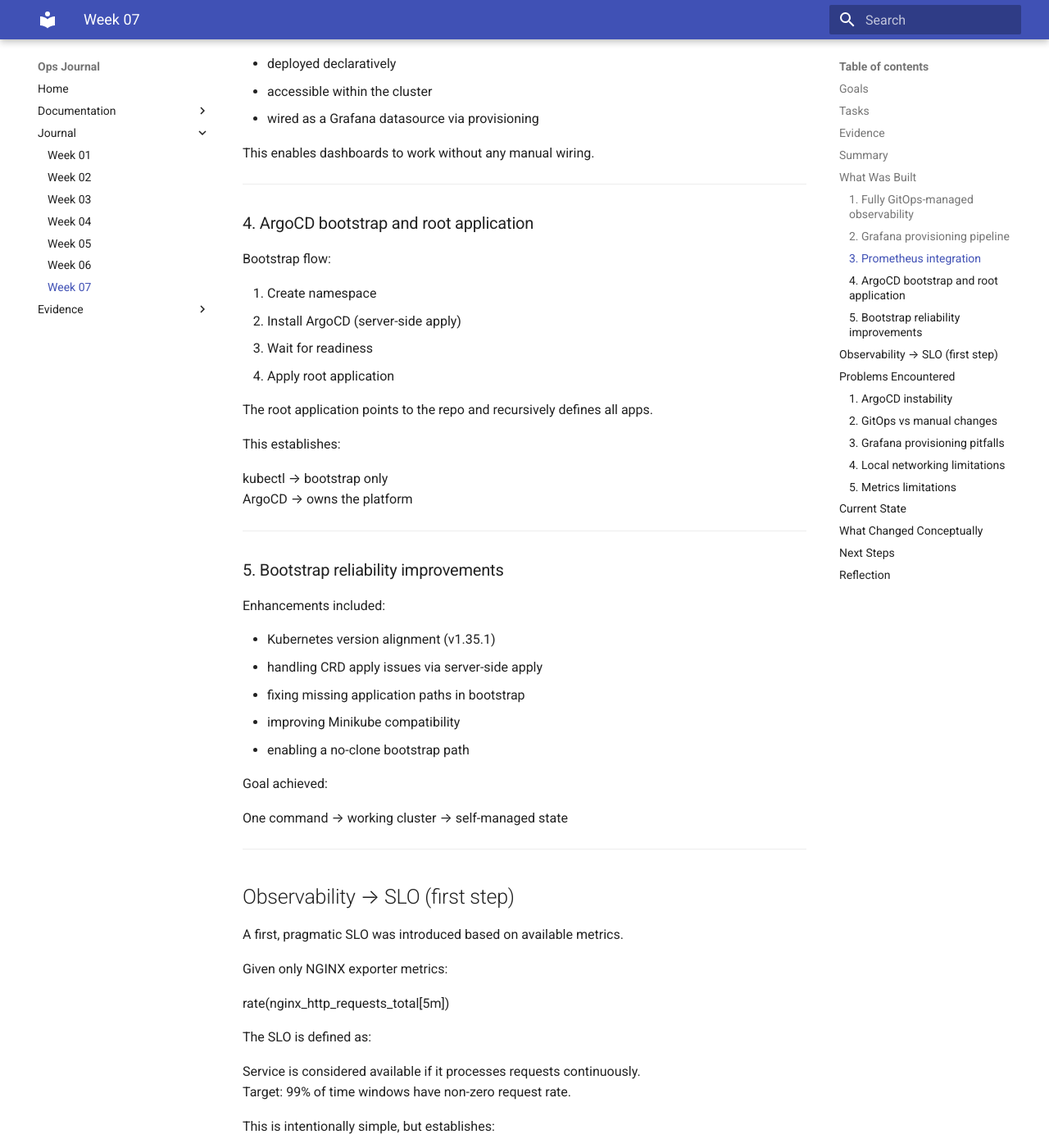
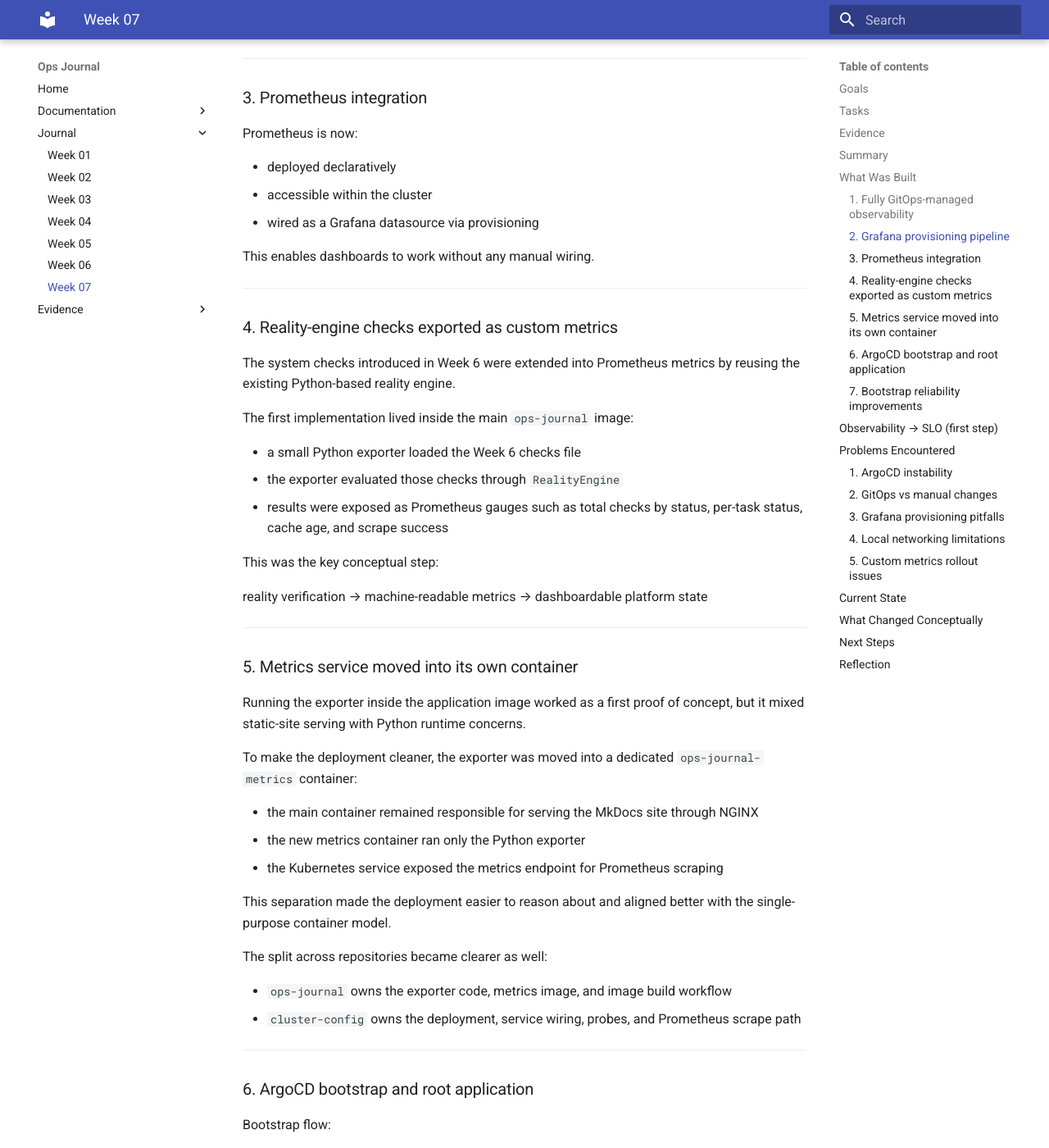
Before and after one commit to plasterinho/ops-journal, an MkDocs documentation site: the page built from docs/journal/week-07.md, in a window 1280 px wide and 1400 px high, scrolled down 2808 px. Shown: the whole window at 82% size. Built offline with MkDocs 1.6.1 and Material for MkDocs 9.7.7, drawn with Linux system fonts in a browser that asks for light colours; some of the changed text lies outside the part shown.

Commit message:
feat: update Week 07 documentation to reflect reality checks as Prometheus metrics and add new metrics service details

```diff
--- a/docs/journal/week-07.md
+++ b/docs/journal/week-07.md
@@ -9,7 +9,7 @@ We have automated verification of system state. This week, we bring observabilit
 - [x] Prometheus is deployed from Git <!-- id: deploy-prometheus -->
 - [x] Grafana is deployed from Git <!-- id: deploy-grafana -->
 - [x] The Prometheus datasource, the Observability dashboard, and all its panels are configured in Git <!-- id: deploy-dashboards -->
-- [ ] System checks from Week 6 are exposed as Prometheus metrics <!-- id: system-metrics -->
+- [x] System checks from Week 6 are exposed as Prometheus metrics <!-- id: system-metrics -->
 - [x] Additional task: ClusterConfig includes a bootstrap loaded directly from Git, with no need to clone the repository <!-- id: bootstrap -->
 
 ## Evidence
@@ -17,6 +17,8 @@ We have automated verification of system state. This week, we bring observabilit
 Grafana dashboard with working panels (including metrics reflecting system state and checks)
 
 ![Grafana dashboard](evidence/week-07/grafana-dashboard.png)
+
+Prometheus graph confirming that the exported reality-check metrics are present and queryable was captured during validation, but the dedicated screenshot has not been committed to `docs/journal/evidence/week-07/` yet.
 
 ## Summary
 
@@ -26,6 +28,7 @@ The core achievement is that observability is now fully declarative:
 
 - Prometheus deployment is managed from Git
 - Grafana deployment, datasources, dashboards, and panels are all defined in Git
+- Week 6 reality checks are exported as custom Prometheus metrics
 - ArgoCD continuously reconciles the desired state
 
 In parallel, bootstrap was refined into a repeatable entry point: a minimal script that installs ArgoCD and hands over control to GitOps via a root application.
@@ -90,7 +93,42 @@ This enables dashboards to work without any manual wiring.
 
 ---
 
-### 4. ArgoCD bootstrap and root application
+### 4. Reality-engine checks exported as custom metrics
+
+The system checks introduced in Week 6 were extended into Prometheus metrics by reusing the existing Python-based reality engine.
+
+The first implementation lived inside the main `ops-journal` image:
+
+- a small Python exporter loaded the Week 6 checks file
+- the exporter evaluated those checks through `RealityEngine`
+- results were exposed as Prometheus gauges such as total checks by status, per-task status, cache age, and scrape success
+
+This was the key conceptual step:
+
+reality verification → machine-readable metrics → dashboardable platform state
+
+---
+
+### 5. Metrics service moved into its own container
+
+Running the exporter inside the application image worked as a first proof of concept, but it mixed static-site serving with Python runtime concerns.
+
+To make the deployment cleaner, the exporter was moved into a dedicated `ops-journal-metrics` container:
+
+- the main container remained responsible for serving the MkDocs site through NGINX
+- the new metrics container ran only the Python exporter
+- the Kubernetes service exposed the metrics endpoint for Prometheus scraping
+
+This separation made the deployment easier to reason about and aligned better with the single-purpose container model.
+
+The split across repositories became clearer as well:
+
+- `ops-journal` owns the exporter code, metrics image, and image build workflow
+- `cluster-config` owns the deployment, service wiring, probes, and Prometheus scrape path
+
+---
+
+### 6. ArgoCD bootstrap and root application
 
 Bootstrap flow:
 
@@ -108,7 +146,7 @@ ArgoCD → owns the platform
 
 ---
 
-### 5. Bootstrap reliability improvements
+### 7. Bootstrap reliability improvements
 
 Enhancements included:
 
@@ -203,13 +241,27 @@ Final approach:
 
 ---
 
-### 5. Metrics limitations
+### 5. Custom metrics rollout issues
 
-Available metrics were limited to NGINX exporter (no status codes or latency).
+The custom metrics path worked conceptually, but a few deployment details blocked them from showing up in Prometheus at first.
 
-Implication:
+Problems included:
 
-SLOs are currently infrastructure-level, not request-level
+- the first dedicated metrics image was missing Python dependencies needed by the exporter
+- the metrics image had to be built with the correct Dockerfile path and repository root as build context so it could copy both `metrics/` and `reality/`
+- after introducing the separate metrics container, the Kubernetes service still exposed port `9113 -> 9113`, so Prometheus kept scraping the NGINX exporter instead of the new Python exporter on port `8000`
+- readiness and liveness probes had to be aligned with the actual metrics endpoint
+
+Resolution:
+
+- add a dedicated `metrics/requirements.txt`
+- build the metrics image from `./metrics/Dockerfile` with `context: .`
+- keep the service port at `9113` for Prometheus, but retarget it to container port `8000`
+- add probes on `/metrics` to make failures visible earlier
+
+Key lesson:
+
+When a scrape target exists but the wrong container answers, the problem looks like “metrics are missing” even though Prometheus itself is working correctly
 
 ---
 
@@ -221,6 +273,7 @@ The platform now supports:
 - ArgoCD-managed application lifecycle
 - fully declarative observability stack
 - Grafana dashboards and datasources from Git
+- custom Prometheus metrics generated from the reality engine
 - basic SLO definition
 
 All core components are:
@@ -253,11 +306,11 @@ Key shifts:
 
 Natural continuation areas:
 
-- richer SLOs (status codes, latency)
+- richer SLOs (status codes, latency, and alert thresholds)
 - alerting (Alertmanager)
 - environment separation (dev/prod overlays)
 - ArgoCD self-management (Argo managing its own install)
-- improving local networking or moving to a more realistic environment
+- adding a committed Prometheus graph screenshot to the Week 07 evidence set
 
 ---
 
```
Also changed, not shown: other parts of docs/journal/week-07.md (+1 -5 lines).
